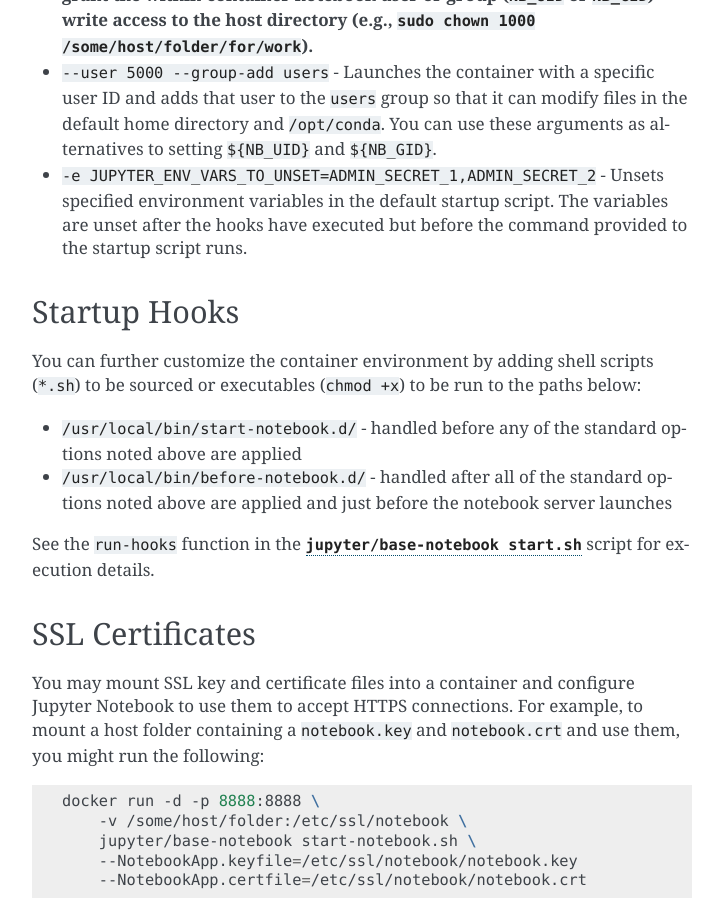
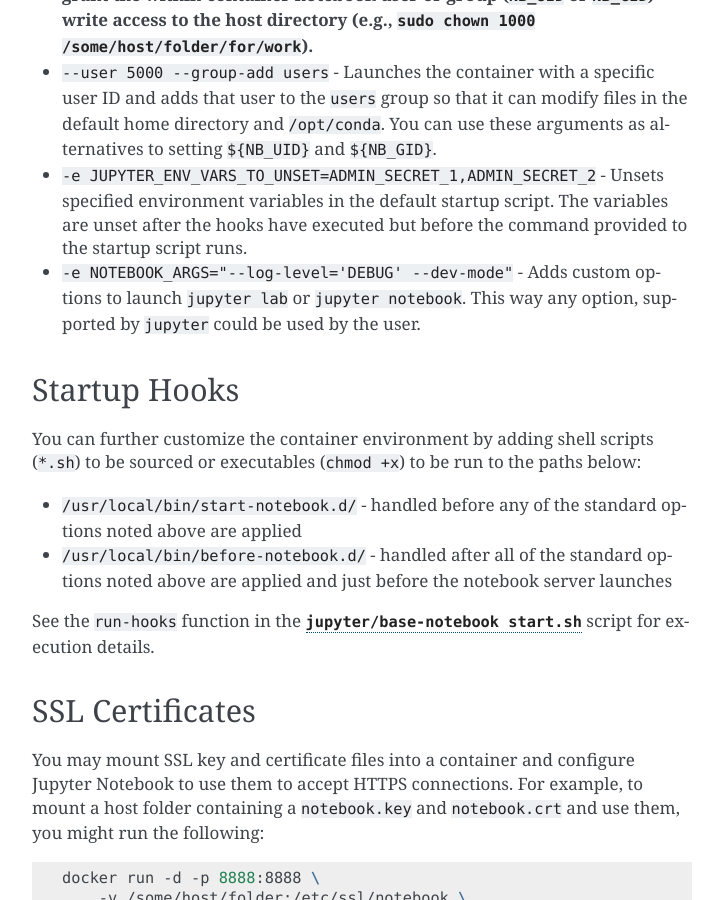
Before and after one commit to jupyter/docker-stacks, a Sphinx documentation site: the page built from docs/using/common.md, in a window 1280 px wide and 900 px high, scrolled down 2631 px. Shown: the whole window, without its empty margins (388-1111 px from the left). Built offline with Sphinx 7.4.7, drawn with Linux system fonts in a browser that asks for light colours.

Commit message:
Document NOTEBOOK_ARGS

```diff
--- a/docs/using/common.md
+++ b/docs/using/common.md
@@ -80,6 +80,7 @@
   You can use these arguments as alternatives to setting `${NB_UID}` and `${NB_GID}`.
 - `-e JUPYTER_ENV_VARS_TO_UNSET=ADMIN_SECRET_1,ADMIN_SECRET_2` - Unsets specified environment variables in the default startup script.
   The variables are unset after the hooks have executed but before the command provided to the startup script runs.
+- `-e NOTEBOOK_ARGS="--log-level='DEBUG' --dev-mode"` - Adds custom options to launch `jupyter lab` or `jupyter notebook`. This way any option, supported by `jupyter` could be used by the user.
 
 ## Startup Hooks
 
```
